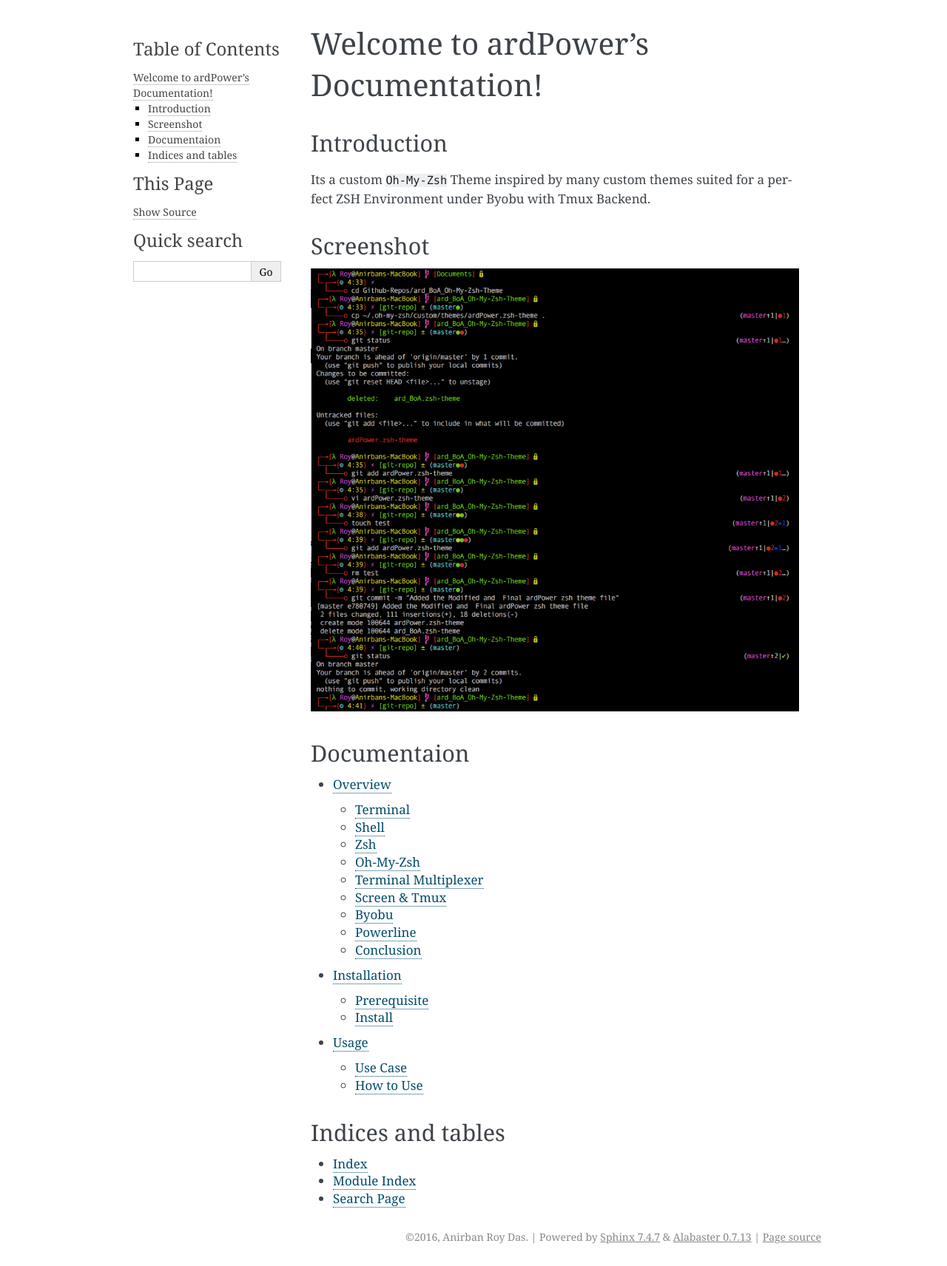
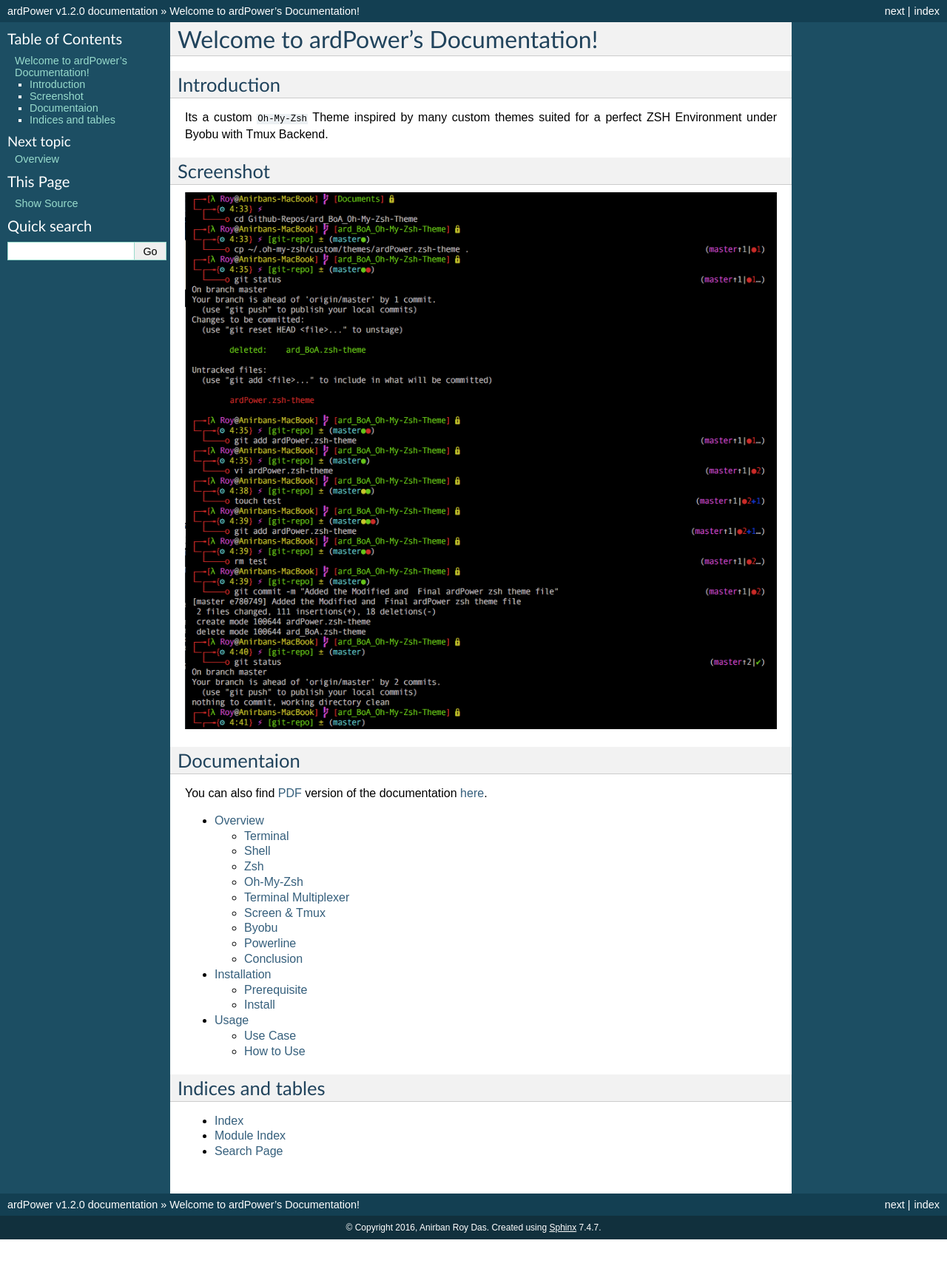
Before and after one commit to anirbanroydas/ardPower, a Sphinx documentation site: the page built from docs/index.rst, in a window 1280 px wide. Shown: the whole page at 74% size. Built offline with Sphinx 7.4.7, drawn with Linux system fonts in a browser that asks for light colours; after the commit the page ends 1676 px from its top, so only the background shows below that.

Commit message:
changed docs theme to reflect rtd theme

```diff
--- a/docs/conf.py
+++ b/docs/conf.py
@@ -108,9 +108,10 @@
 
 # -- Options for HTML output ----------------------------------------------
 
+
 # The theme to use for HTML and HTML Help pages.  See the documentation for
 # a list of builtin themes.
-html_theme = 'alabaster'
+html_theme = 'default'
 
 # Theme options are theme-specific and customize the look and feel of a theme
 # further.  For a list of options available for each theme, see the
--- a/docs/index.rst
+++ b/docs/index.rst
@@ -24,6 +24,8 @@
 Documentaion
 --------------
 
+You can also find `PDF <https://readthedocs.org/projects/ardpower/downloads/pdf/latest/>`_ version of the documentation `here <https://readthedocs.org/projects/ardpower/downloads/pdf/latest/>`_.
+
 .. toctree::
    :maxdepth: 2
 
```
